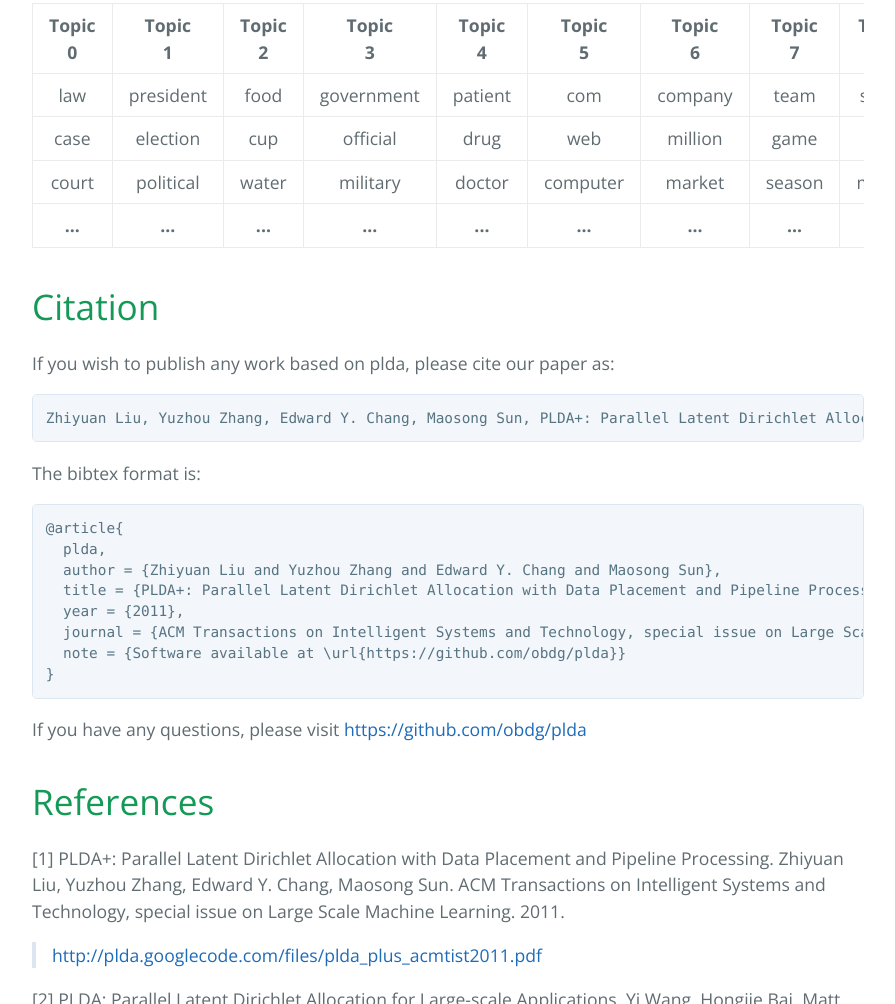
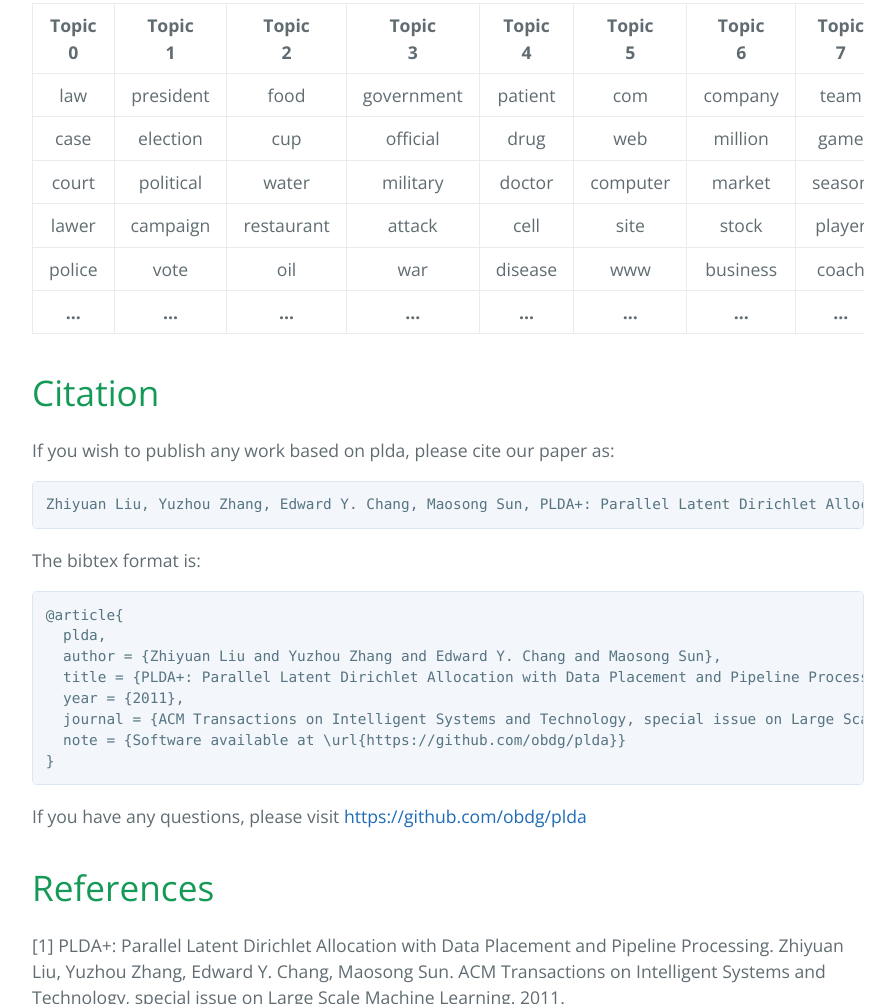
Before and after one commit to openbigdatagroup/plda, a plain HTML site: page index.html in a window 1280 px wide. Shown: the part 5532-6536 px from the top of the page, without its empty margins (192-1087 px from the left). Drawn offline with nearby package versions, Linux system fonts and the light colour scheme.

```diff
--- a/index.html
+++ b/index.html
@@ -288,6 +288,30 @@
     <td align="center">children</td>
   </tr>
   <tr>
+    <td align="center">lawer</td>
+    <td align="center">campaign</td>
+    <td align="center">restaurant</td>
+    <td align="center">attack</td>
+    <td align="center">cell</td>
+    <td align="center">site</td>
+    <td align="center">stock</td>
+    <td align="center">player</td>
+    <td align="center">music</td>
+    <td align="center">family</td>
+  </tr>
+  <tr>
+    <td align="center">police</td>
+    <td align="center">vote</td>
+    <td align="center">oil</td>
+    <td align="center">war</td>
+    <td align="center">disease</td>
+    <td align="center">www</td>
+    <td align="center">business</td>
+    <td align="center">coach</td>
+    <td align="center">actor</td>
+    <td align="center">home</td>
+  </tr>
+  <tr>
     <th align="center">...</th>
     <th align="center">...</th>
     <th align="center">...</th>
```
Also changed, not shown: params.json (+1 -1 lines).
